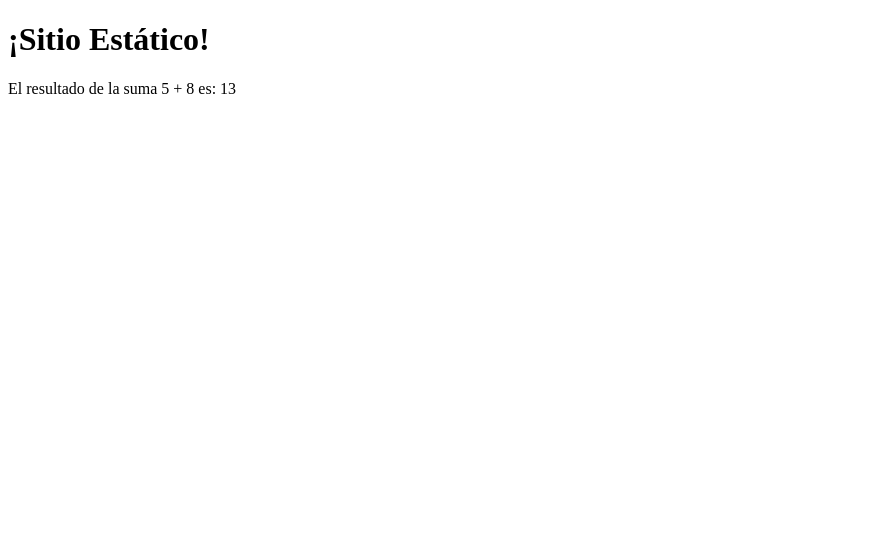
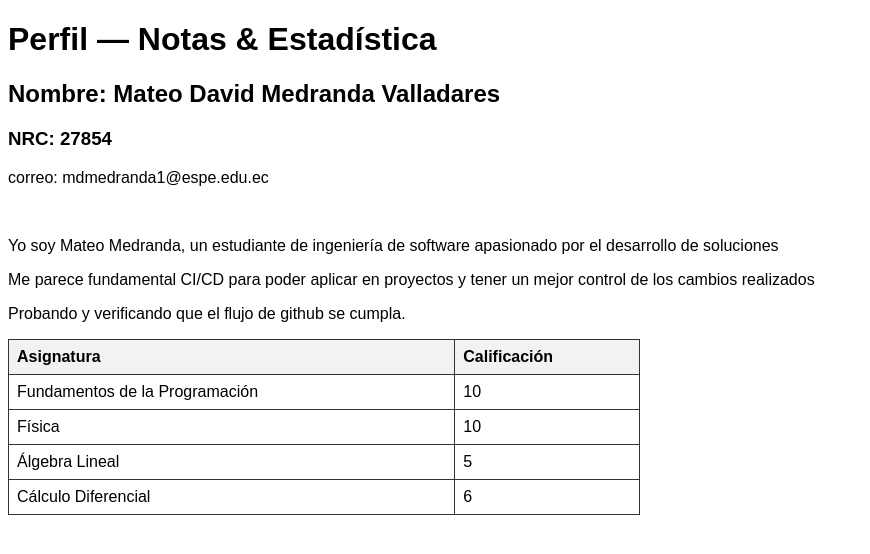
Before and after one commit to MateoMedranda/MedrandaMateo_Examen3, a website: page public/index.html in a window 1280 px wide. Shown: the whole page, without its empty margins (0-870 px from the left). Drawn offline with Linux system fonts and the light colour scheme.

Commit message:
firebase CD

```diff
--- a/public/index.html
+++ b/public/index.html
@@ -1,13 +1,71 @@
+
 <!DOCTYPE html>
 <html lang="en">
 <head>
     <meta charset="UTF-8">
     <meta name="viewport" content="width=device-width, initial-scale=1.0">
-    <title>CI + Hosting Estático</title>
+    <title>Perfil — Notas & Estadística</title>
 </head>
 <body>
-    <h1>¡Sitio Estático!</h1>
-    <p id="out"></p>
-    <script src="./app.js"></script>
+
+    <h1>Perfil — Notas & Estadística</h1>
+    <style>
+        body {
+            font-family: Arial, sans-serif;
+        }
+        table {
+            border-collapse: collapse;
+            width: 50%;
+        }
+        th, td {
+            border: 1px solid #333;
+            padding: 8px;
+            text-align: left;
+        }
+        th {
+            background-color: #f2f2f2;
+        }
+    </style>
+    <h2>Nombre: Mateo David Medranda Valladares</h2>
+    <h3>NRC: 27854</h3>
+    <p>correo: mdmedranda1@espe.edu.ec</p>
+
+    <br>
+
+    <p>Yo soy Mateo Medranda, un estudiante de ingeniería de software apasionado por el desarrollo de soluciones</p>
+    <p>Me parece fundamental CI/CD para poder aplicar en proyectos y tener un mejor control de los cambios realizados</p>
+    <p>Probando y verificando que el flujo de github se cumpla.</p>
+
+    <table>
+
+        <th>Asignatura</th>
+        <th>Calificación</th>
+
+        <tbody>
+
+            <tr>
+                <td>Fundamentos de la Programación</td>
+                <td>10</td>
+            </tr>
+
+            <tr>
+                <td>Física</td>
+                <td>10</td>
+            </tr>
+
+            <tr>
+                <td>Álgebra Lineal</td>
+                <td>5</td>
+            </tr>
+
+            <tr>
+                <td>Cálculo Diferencial</td>
+                <td>6</td>
+            </tr>
+
+        </tbody>
+
+    </table>
+
 </body>
 </html>
--- a/src/utils/percentile.js
+++ b/src/utils/percentile.js
@@ -1,3 +1,5 @@
+// Autor Mateo Medranda
+
 class Calculadora {
     percentile(p, values) {
         if (p < 0 || p > 100) {
```
Also changed, not shown: public/404.html (added, +33 -0 lines), .github/workflows/firebase-hosting-merge.yml (added), .github/workflows/firebase-hosting-pull-request.yml (added), firebase.json (added), 1 other file.
